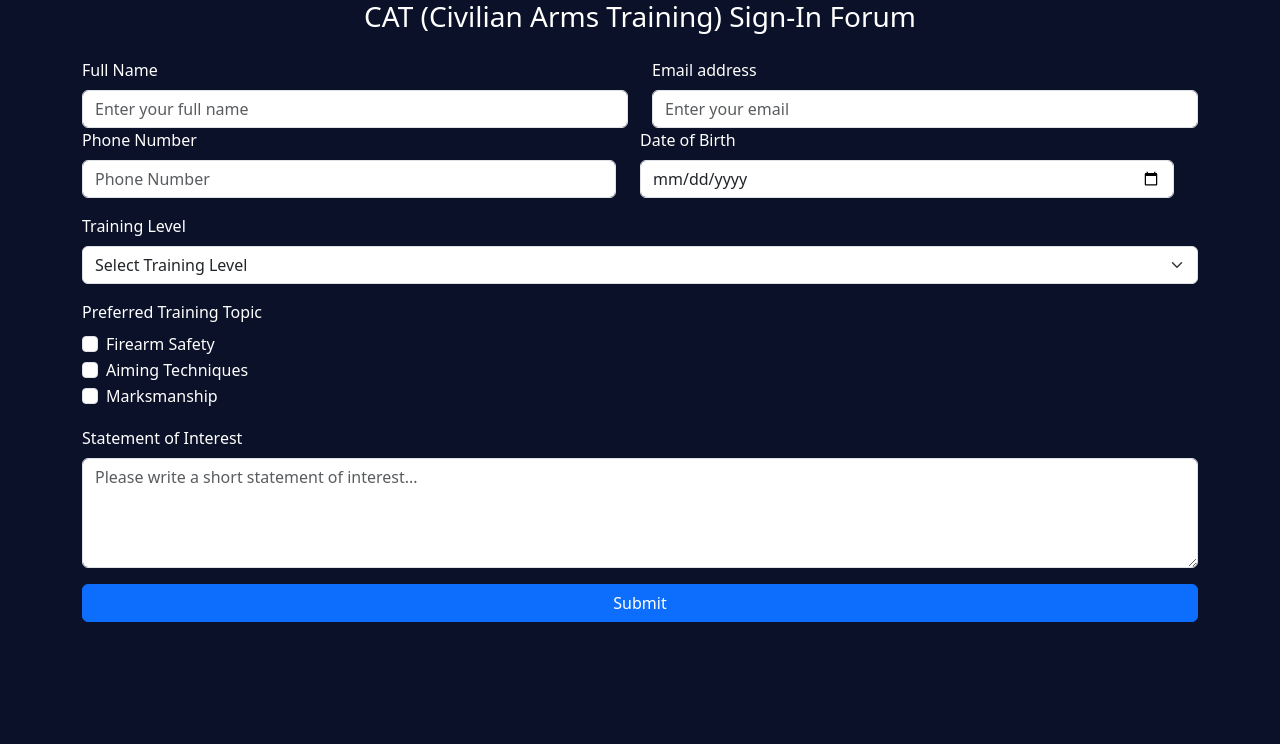
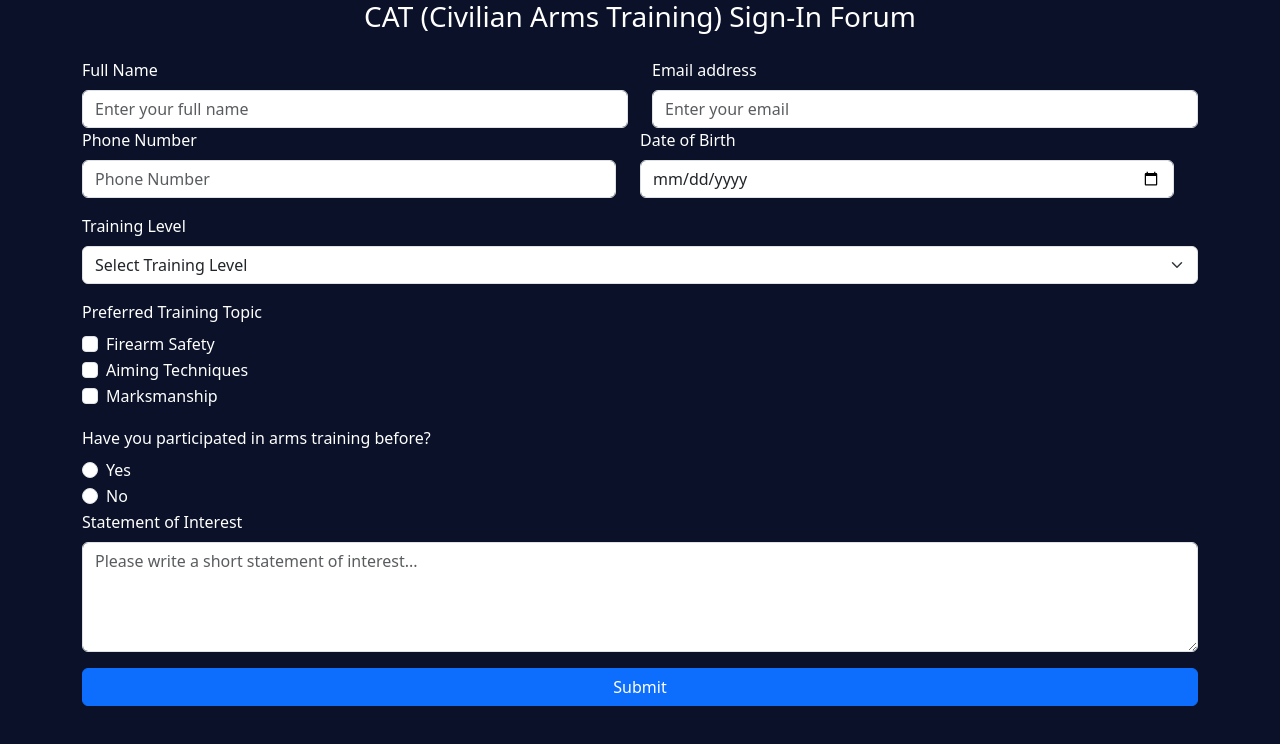
Before and after one commit to CJLRB/ICT-Fairview-Seatwork-2, a plain HTML site: page FAIRVIEW_ICT9Sapphire_Q2SW2_Reyes_Angelo.html in a window 1280 px wide. Drawn offline with nearby package versions, Linux system fonts and the light colour scheme.

Commit message:
FAIRVIEW_ICT9Sapphire_Q2SW2_Reyes_Angelo.html

```diff
--- a/FAIRVIEW_ICT9Sapphire_Q2SW2_Reyes_Angelo.html
+++ b/FAIRVIEW_ICT9Sapphire_Q2SW2_Reyes_Angelo.html
@@ -68,6 +68,16 @@
                 </div>
             </div>
             <div class="mb-3">
+                <label class="form-label">Have you participated in arms training before?</label>
+                <div class="form-check">
+                    <input class="form-check-input" type="radio" name="previous-training" id="previous-yes" value="Yes" required>
+                    <label class="form-check-label" for="previous-yes">Yes</label>
+                </div>
+                <div class="form-check">
+                    <input class="form-check-input" type="radio" name="previous-training" id="previous-no" value="No" required>
+                    <label class="form-check-label" for="previous-no">No</label>
+                </div>
+            <div class="mb-3">
                 <label for="statement" class="form-label">Statement of Interest</label>
                 <textarea class="form-control" id="statement" rows="4" placeholder="Please write a short statement of interest..." required></textarea>
             </div>
```
